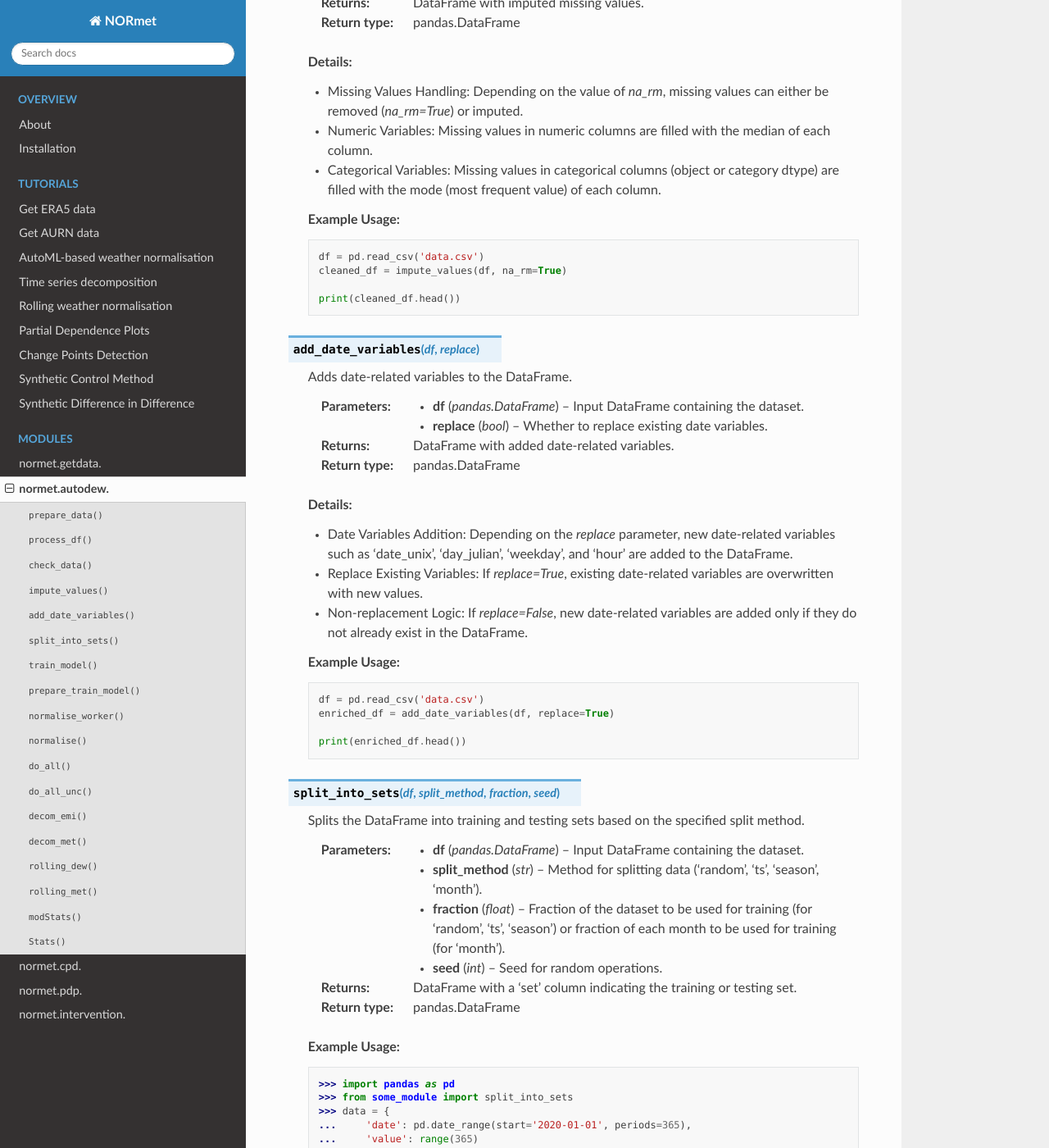
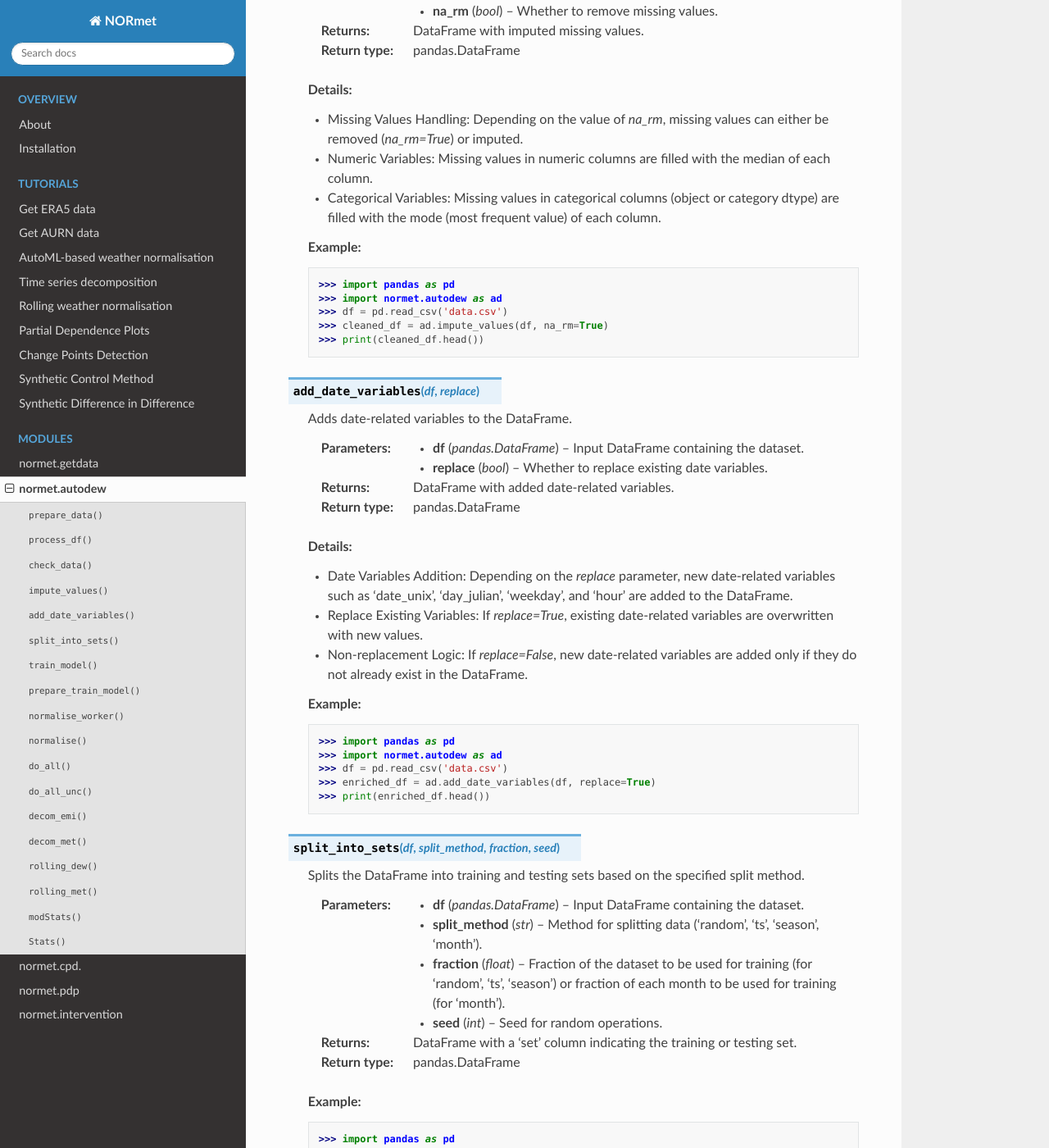
Before and after one commit to m-edal/normet, a Sphinx documentation site: the page built from docs/autodew.rst, in a window 1280 px wide and 1400 px high, scrolled down 2594 px. Shown: the whole window at 82% size. Built offline with Sphinx 7.4.7 and the Read the Docs theme 2.0.0, drawn with Linux system fonts in a browser that asks for light colours; some of the changed text lies outside the part shown.

Commit message:
Format consistency

```diff
--- a/docs/autodew.rst
+++ b/docs/autodew.rst
@@ -1,4 +1,4 @@
-normet.autodew.
+normet.autodew
 ==========================
 
 .. function:: prepare_data(df, value, feature_names, na_rm=True, split_method='random', replace=False, fraction=0.75, seed=7654321)
@@ -31,17 +31,16 @@ normet.autodew.
     - **Date Variables:** Adds or replaces date-related variables in the dataset using the `add_date_variables` function.
     - **Data Splitting:** Splits the data into training and testing sets using the `split_into_sets` function based on the specified `split_method`.
 
-    **Example Usage:**
+    **Example:**
 
     .. code-block:: python
 
-        import pandas as pd
-        from your_module import prepare_data
-
-        df = pd.read_csv('timeseries_data.csv')
-        value = 'target'
-        feature_names = ['feature1', 'feature2', 'feature3']
-        prepared_df = prepare_data(df, value, feature_names, split_method='time_series', fraction=0.8)
+        >>> import pandas as pd
+        >>> from normet.autodew import prepare_data
+        >>> df = pd.read_csv('timeseries_data.csv')
+        >>> value = 'target'
+        >>> feature_names = ['feature1', 'feature2', 'feature3']
+        >>> prepared_df = prepare_data(df, value, feature_names, split_method='time_series', fraction=0.8)
 
     **Notes:**
 
@@ -69,9 +68,11 @@ normet.autodew.
 
     .. code-block:: python
 
-        df = pd.read_csv('data.csv')
-        variables_col = ['feature1', 'feature2', 'feature3']
-        processed_df = process_df(df, variables_col)
+        >>> import pandas as pd
+        >>> import normet.autodew as ad
+        >>> df = pd.read_csv('data.csv')
+        >>> variables_col = ['feature1', 'feature2', 'feature3']
+        >>> processed_df = ad.process_df(df, variables_col)
 
 
 .. function:: check_data(df, value)
@@ -101,12 +102,13 @@ normet.autodew.
     .. code-block:: python
 
         >>> import pandas as pd
+        >>> import normet.autodew as ad
         >>> data = {
         ...     'timestamp': pd.date_range(start='1/1/2020', periods=5, freq='D'),
         ...     'target': [1, 2, 3, 4, 5]
         ... }
         >>> df = pd.DataFrame(data).set_index('timestamp')
-        >>> df_checked = check_data(df, 'target')
+        >>> df_checked = ad.check_data(df, 'target')
         >>> print(df_checked)
 
 
@@ -127,14 +129,15 @@ normet.autodew.
     - Numeric Variables: Missing values in numeric columns are filled with the median of each column.
     - Categorical Variables: Missing values in categorical columns (object or category dtype) are filled with the mode (most frequent value) of each column.
 
-    **Example Usage:**
+    **Example:**
 
     .. code-block:: python
 
-        df = pd.read_csv('data.csv')
-        cleaned_df = impute_values(df, na_rm=True)
-
-        print(cleaned_df.head())
+        >>> import pandas as pd
+        >>> import normet.autodew as ad
+        >>> df = pd.read_csv('data.csv')
+        >>> cleaned_df = ad.impute_values(df, na_rm=True)
+        >>> print(cleaned_df.head())
 
 
 .. function:: add_date_variables(df, replace)
@@ -154,14 +157,15 @@ normet.autodew.
     - Replace Existing Variables: If `replace=True`, existing date-related variables are overwritten with new values.
     - Non-replacement Logic: If `replace=False`, new date-related variables are added only if they do not already exist in the DataFrame.
 
-    **Example Usage:**
+    **Example:**
 
     .. code-block:: python
 
-        df = pd.read_csv('data.csv')
-        enriched_df = add_date_variables(df, replace=True)
-
-        print(enriched_df.head())
+        >>> import pandas as pd
+        >>> import normet.autodew as ad
+        >>> df = pd.read_csv('data.csv')
+        >>> enriched_df = ad.add_date_variables(df, replace=True)
+        >>> print(enriched_df.head())
 
 
 .. function:: split_into_sets(df, split_method, fraction, seed)
@@ -180,18 +184,18 @@ normet.autodew.
     :returns: DataFrame with a 'set' column indicating the training or testing set.
     :rtype: pandas.DataFrame
 
-    **Example Usage:**
+    **Example:**
 
     .. code-block:: python
 
         >>> import pandas as pd
-        >>> from some_module import split_into_sets
+        >>> import normet.autodew as ad
         >>> data = {
         ...     'date': pd.date_range(start='2020-01-01', periods=365),
         ...     'value': range(365)
         ... }
         >>> df = pd.DataFrame(data)
-        >>> df_split = split_into_sets(df, split_method='season', fraction=0.8, seed=12345)
+        >>> df_split = ad.split_into_sets(df, split_method='season', fraction=0.8, seed=12345)
 
     **Notes:**
 
@@ -230,7 +234,7 @@ normet.autodew.
     .. code-block:: python
 
         >>> import pandas as pd
-        >>> from some_module import train_model
+        >>> import normet.autodew as ad
         >>> data = {
         ...     'feature1': [1, 2, 3, 4, 5],
         ...     'feature2': [5, 4, 3, 2, 1],
@@ -238,7 +242,7 @@ normet.autodew.
         ...     'set': ['training', 'training', 'training', 'validation', 'validation']
         ... }
         >>> df = pd.DataFrame(data)
-        >>> model = train_model(df, value='target', variables=['feature1', 'feature2'])
+        >>> model = ad.train_model(df, value='target', variables=['feature1', 'feature2'])
 
     **Notes:**
 
@@ -285,7 +289,7 @@ normet.autodew.
     .. code-block:: python
 
         >>> import pandas as pd
-        >>> from some_module import prepare_train_model
+        >>> import normet.autodew as ad
         >>> data = {
         ...     'feature1': [1, 2, 3, 4, 5],
         ...     'feature2': [5, 4, 3, 2, 1],
@@ -298,7 +302,7 @@ normet.autodew.
         >>> fraction = 0.75
         >>> model_config = {'time_budget': 60, 'metric': 'rmse'}
         >>> seed = 7654321
-        >>> df_prepared, model = prepare_train_model(df, value='target', feature_names=feature_names, split_method=split_method, fraction=fraction, model_config=model_config, seed=seed, verbose=True)
+        >>> df_prepared, model = ad.prepare_train_model(df, value='target', feature_names=feature_names, split_method=split_method, fraction=fraction, model_config=model_config, seed=seed, verbose=True)
 
     **Notes:**
 
@@ -344,7 +348,7 @@ normet.autodew.
     .. code-block:: python
 
         >>> import pandas as pd
-        >>> from some_module import normalise_worker
+        >>> import normet.autodew as ad
         >>> data = {
         ...     'date': pd.date_range(start='2020-01-01', periods=365),
         ...     'value': range(365),
@@ -358,7 +362,7 @@ normet.autodew.
         >>> df = pd.DataFrame(data)
         >>> weather_df = pd.DataFrame(weather_data)
         >>> model = trained_model  # Assuming a trained model is available
-        >>> predictions = normalise_worker(
+        >>> predictions = ad.normalise_worker(
         ...     index=0,
         ...     df=df,
         ...     model=model,
@@ -412,7 +416,7 @@ normet.autodew.
     .. code-block:: python
 
         >>> import pandas as pd
-        >>> from some_module import normalise, train_model
+        >>> import normet.autodew as ad
         >>> data = {
         ...     'date': pd.date_range(start='2020-01-01', periods=5, freq='D'),
         ...     'feature1': [1, 2, 3, 4, 5],
@@ -421,9 +425,9 @@ normet.autodew.
         ... }
         >>> df = pd.DataFrame(data)
         >>> feature_names = ['feature1', 'feature2']
-        >>> model = train_model(df, value='value', variables=feature_names)
+        >>> model = ad.train_model(df, value='value', variables=feature_names)
         >>> variables_resample = ['feature1', 'feature2']
-        >>> normalised_df = normalise(df, model, feature_names, variables_resample)
+        >>> normalised_df = ad.normalise(df, model, feature_names, variables_resample)
 
     **Notes:**
 
@@ -474,12 +478,12 @@ normet.autodew.
     .. code-block:: python
 
         >>> import pandas as pd
-        >>> from some_module import do_all
+        >>> import normet.autodew as ad
         >>> df = pd.read_csv('timeseries_data.csv')
         >>> value = 'target'
         >>> feature_names = ['feature1', 'feature2', 'feature3']
         >>> variables_resample = ['feature1', 'feature2']
-        >>> df_dew, mod_stats = do_all(df, value=value, feature_names=feature_names, variables_resample=variables_resample)
+        >>> df_dew, mod_stats = ad.do_all(df, value=value, feature_names=feature_names, variables_resample=variables_resample)
 
     **Notes:**
 
@@ -530,11 +534,13 @@ normet.autodew.
 
     .. code-block:: python
 
+        >>> import pandas as pd
+        >>> import normet.autodew as ad
         >>> df = pd.read_csv('timeseries_data.csv')
         >>> value = 'target'
         >>> feature_names = ['feature1', 'feature2', 'feature3']
         >>> variables_resample = ['feature1', 'feature2']
-        >>> df_dew, mod_stats = do_all_unc(df, value=value, feature_names=feature_names, variables_resample=variables_resample)
+        >>> df_dew, mod_stats = ad.do_all_unc(df, value=value, feature_names=feature_names, variables_resample=variables_resample)
 
     Notes:
 
@@ -579,10 +585,12 @@ normet.autodew.
 
     .. code-block:: python
 
-        df = pd.read_csv('timeseries_data.csv')
-        value = 'target'
-        feature_names = ['feature1', 'feature2', 'feature3']
-        df_dewc, mod_stats = decom_emi(df, value, feature_names)
+        >>> import pandas as pd
+        >>> import normet.autodew as ad
+        >>> df = pd.read_csv('timeseries_data.csv')
+        >>> value = 'target'
+        >>> feature_names = ['feature1', 'feature2', 'feature3']
+        >>> df_dewc, mod_stats = decom_emi(df, value, feature_names)
 
     **Details:**
 
@@ -630,10 +638,12 @@ normet.autodew.
 
     .. code-block:: python
 
-        df = pd.read_csv('timeseries_data.csv')
-        value = 'target'
-        feature_names = ['feature1', 'feature2', 'feature3']
-        df_dewwc, mod_stats = decom_met(df, value, feature_names)
+        >>> import pandas as pd
+        >>> import normet.autodew as ad
+        >>> df = pd.read_csv('timeseries_data.csv')
+        >>> value = 'target'
+        >>> feature_names = ['feature1', 'feature2', 'feature3']
+        >>> df_dewwc, mod_stats = ad.decom_met(df, value, feature_names)
 
     **Details:**
 
@@ -693,18 +703,20 @@ normet.autodew.
     - Feature normalisation: Normalises the data within each rolling window using `normalise` function.
     - Returns decomposed data (`dfr`) and model statistics (`mod_stats`) for evaluation and analysis.
 
-    **Example Usage:**
+    **Example:**
 
     - Useful for analyzing time series data with varying patterns over time and decomposing it into interpretable components.
     - Supports dynamic assessment of feature contributions to the target variable across different rolling windows.
 
     .. code-block:: python
 
-        df = pd.read_csv('timeseries_data.csv')
-        value = 'target'
-        feature_names = ['feature1', 'feature2', 'feature3']
-        variables_resample = ['feature1', 'feature2']
-        dfr, mod_stats = rolling_dew(df, value, feature_names, variables_resample)
+        >>> import pandas as pd
+        >>> import normet.autodew as ad
+        >>> df = pd.read_csv('timeseries_data.csv')
+        >>> value = 'target'
+        >>> feature_names = ['feature1', 'feature2', 'feature3']
+        >>> variables_resample = ['feature1', 'feature2']
+        >>> dfr, mod_stats = ad.rolling_dew(df, value, feature_names, variables_resample)
 
     **Notes:**
 
@@ -759,17 +771,19 @@ normet.autodew.
     - Component Calculation: Calculates mean and standard deviation of the rolling window to derive short-term and seasonal components.
     - Returns decomposed data (`df_dew`) including observed, short-term, seasonal components, and statistics (`mod_stats`) for evaluation.
 
-    **Example Usage:**
+    **Example:**
 
     - Useful for analyzing time series data with varying patterns over time and decomposing it into interpretable components.
     - Supports dynamic assessment of feature contributions to the target variable across different rolling windows.
 
     .. code-block:: python
 
-        df = pd.read_csv('timeseries_data.csv')
-        value = 'target'
-        feature_names = ['feature1', 'feature2', 'feature3']
-        df_dew, mod_stats = rolling_met(df, value, feature_names, window_days=14, rollingevery=2)
+        >>> import pandas as pd
+        >>> import normet.autodew as ad
+        >>> df = pd.read_csv('timeseries_data.csv')
+        >>> value = 'target'
+        >>> feature_names = ['feature1', 'feature2', 'feature3']
+        >>> df_dew, mod_stats = ad.rolling_met(df, value, feature_names, window_days=14, rollingevery=2)
 
     **Notes:**
 
@@ -792,18 +806,17 @@ normet.autodew.
     :return: DataFrame containing calculated statistics.
     :rtype: pandas.DataFrame
 
-    **Example Usage:**
+    **Example:**
 
     Calculates statistics for a trained model on testing dataset:
 
     .. code-block:: python
 
-        import pandas as pd
-        from your_module import modStats, train_model
-
-        df = pd.read_csv('timeseries_data.csv')
-        model = train_model(df, 'target', feature_names)
-        stats = modStats(df, model, set='testing')
+        >>> import pandas as pd
+        >>> from normet.autodew import modStats, train_model
+        >>> df = pd.read_csv('timeseries_data.csv')
+        >>> model = train_model(df, 'target', feature_names)
+        >>> stats = ad.modStats(df, model, set='testing')
 
     **Notes:**
 
@@ -851,22 +864,19 @@ normet.autodew.
     - `"**"` : 0.01 > p >= 0.001 (highly significant)
     - `"***"` : p < 0.001 (very highly significant)
 
-    **Example Usage:**
+    **Example:**
 
     .. code-block:: python
 
-        import pandas as pd
-
-        # Example DataFrame
-        data = {
-            'observed': [1, 2, 3, 4, 5],
-            'predicted': [1.1, 1.9, 3.2, 3.8, 5.1]
-        }
-        df = pd.DataFrame(data)
-
-        # Calculate statistics
-        stats = Stats(df, mod='predicted', obs='observed')
-        print(stats)
+        >>> import pandas as pd
+        >>> import normet.autodew as ad
+        >>> data = {
+        ...         'observed': [1, 2, 3, 4, 5],
+        ...         'predicted': [1.1, 1.9, 3.2, 3.8, 5.1]
+        ... }
+        >>> df = pd.DataFrame(data)
+        >>> stats = ad.Stats(df, mod='predicted', obs='observed')
+        >>> print(stats)
 
     **Notes:**
 
```
Also changed, not shown: docs/cpd.rst (+10 -8 lines), docs/getdata.rst (+58 -52 lines), docs/intervention.rst (+17 -13 lines), docs/pdp.rst (+17 -13 lines), docs/notebooks/Case2_autodew.ipynb, 2 other files.
